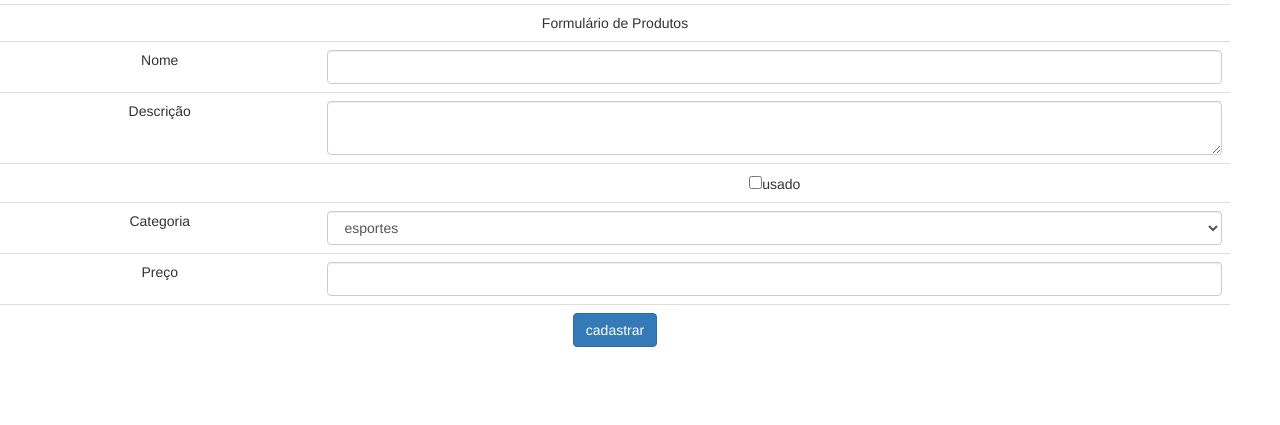
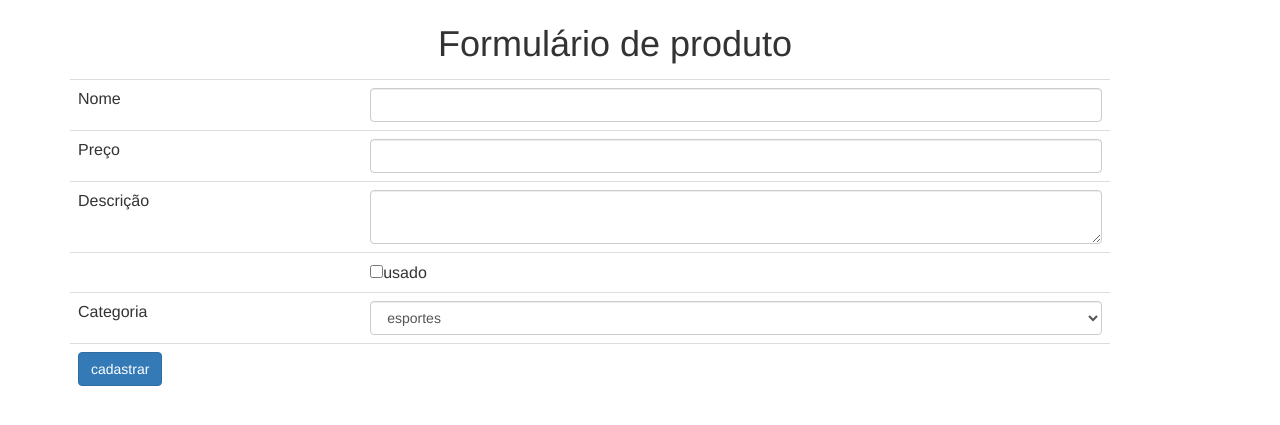
Before and after one commit to Andrey-Scartazzini/curso_1, a PHP site: page /cadastrar_produto.php in a window 1280 px wide. Shown: the part 51-476 px from the top of the page. Run offline with PHP 8.4, Linux system fonts and the light colour scheme; data comes from the database, SQL or seed files in the repository.

Commit message:
Fim da 1ª parte
Aqui esta todas a primeira parte corrigida.

```diff
--- a/cadastrar_produto.php
+++ b/cadastrar_produto.php
@@ -4,19 +4,19 @@
     include("banco_categoria.php");
 	$categorias = listaCategorias($conexao);
 ?>
+    <h1>Formulário de produto</h1>
 		<div class="cantainer">
 			<div class="principal">
 				<form action="cadastrar_produto_1.php" method="post">
 					<table class="table">
-                        <tr>
-                            <td colspan="2">
-                                Formulário de Produtos
-                            </td>
-                        </tr>
 						<tr>
 							<td>Nome</td>
 							<td><input class="form-control" type="text" name="nome"></td>
 						</tr>
+                        <tr>
+                            <td>Preço</td>
+                            <td><input class="form-control" type="number" name="preco"></td>
+                        </tr>
 						<tr>
 							<td>Descrição</td>
 							<td><textarea class="form-control" name="descricao"></textarea></td>
@@ -39,10 +39,6 @@
 							</td>
 						</tr>
 						<tr>
-							<td>Preço</td>
-							<td><input class="form-control" type="number" name="preco"></td>
-						</tr>
-						<tr>
 							<td colspan="2"><button class="btn btn-primary" type="submit">cadastrar</button></td>
 						</tr>
 					</table>
--- a/cima.php
+++ b/cima.php
@@ -1,4 +1,3 @@
-<!DOCTYPE html>
 <html>
 <head>
 	<meta charset='utf-8'>
@@ -20,3 +19,5 @@
 			</div>
 		</div>
 	</div>
+    <div class="container">
+        <div class="principal">
--- a/lista.php
+++ b/lista.php
@@ -5,7 +5,7 @@
 ?>
 <?php
 	if(array_key_exists("removido", $_GET) && $_GET["removido"]=="true"){
-		echo '<p class="alert-sucess">Produto apagado com sucesso.</>';
+		echo '<p class="alert-success" align="center">Produto apagado com sucesso.</p>';
 	};
 
 ?>
@@ -30,13 +30,13 @@
                 <td>
                     <form action="alterar_produto.php" method="post">
                         <input type="hidden" name="id" value="<?php echo $produto['id']?>">
-                <button class="btn-primary">alterar</button>
+                        <button class="btn btn-primary">alterar</button>
                     </form>
                 </td>
                 <td>
                     <form action="deletar.php" method="post">
                         <input type="hidden" name="id" value="<?php echo $produto['id']?>">
-			    <button class="btn-danger">remover</button>
+                        <button class="btn btn-danger">remover</button>
                     </form>
                 </td>
             </tr>
```
Also changed, not shown: alterar_produto.php (+5 -7 lines). Lines whose indentation alone changed are shown as unchanged.
